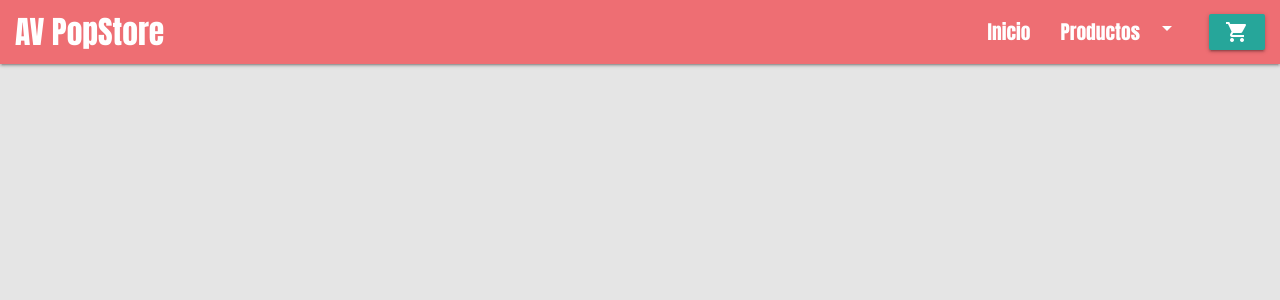
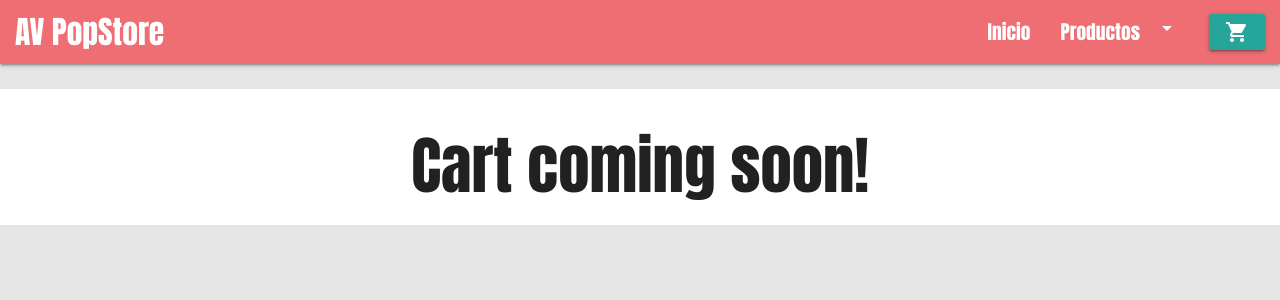
Before and after one commit to aviera98ATK/av-pop-store, a React (Create React App) app: page /cart in a window 1280 px wide. Shown: the top 300 px of the page. Built offline with nearby package versions, Linux system fonts and the light colour scheme.

Commit message:
Added Cart component. Added button to finish buying. Added routing for Cart component.

```diff
--- a/src/App.js
+++ b/src/App.js
@@ -2,6 +2,7 @@ import { BrowserRouter, Switch, Route } from 'react-router-dom';
 import NavBar from './components/NavBar'
 import ItemListContainer from './components/ItemListContainer'
 import ItemDetailContainer from './components/ItemDetailContainer'
+import Cart from './components/Cart'
 
 const categories = [
   {
@@ -25,6 +26,9 @@ function App() {
         <Route exact path={"/item/:itemId"}>
           <ItemDetailContainer />
         </Route>
+        <Route exact path={"/cart"}>
+          <Cart />
+        </Route>
       </Switch>
     </BrowserRouter>
 
--- /dev/null
+++ b/src/components/Cart.js
@@ -0,0 +1,13 @@
+const Cart = () => {
+    return (
+        <div className="container">
+            <div className="row">
+                <div className="col s12 m12 text-center">
+                    <h1>Cart coming soon!</h1>
+                </div>
+            </div>
+        </div>
+    )
+}
+
+export default Cart;
--- a/src/components/ItemDetail.js
+++ b/src/components/ItemDetail.js
@@ -1,10 +1,13 @@
+import { useState } from 'react'
 import ItemCount from './ItemCount'
-import { NavLink } from 'react-router-dom'
+import { NavLink, Link } from 'react-router-dom'
 
 const ItemDetail = ({ item }) => {
 
+    const[quantityAdded, setQuantityAdded] = useState(null)
+
     const onAdd = (quantity) => {
-        console.log(`Added ${quantity} units of the product.`);
+        setQuantityAdded(quantity);
     };
 
     return(
@@ -30,8 +33,12 @@ const ItemDetail = ({ item }) => {
 
                         <h4 className="product-detail-description">Description</h4>
                         <p>Lorem ipsum dolor sit amet consectetur adipiscing elit augue nibh ullamcorper diam, suscipit faucibus habitant proin rhoncus justo himenaeos eleifend vivamus senectus, sociosqu in hendrerit venenatis pretium cursus nulla interdum nisi potenti.</p>
-                        <div className="col s12 m8 offset-m2">
-                            <ItemCount stock={item.stock} initial = {1} onAdd = {onAdd}/>
+                        <div className="col s12 m8 offset-m2 text-center">
+                            {
+                                quantityAdded >= 1
+                                ? <Link exact to={"/cart"} className="waves-effect waves-light btn item-count-btn" >Finish Buying</Link>
+                                : <ItemCount stock={item.stock} initial={1} onAdd={onAdd}/>
+                            }
                         </div>
                     </div>
                 </>
```
